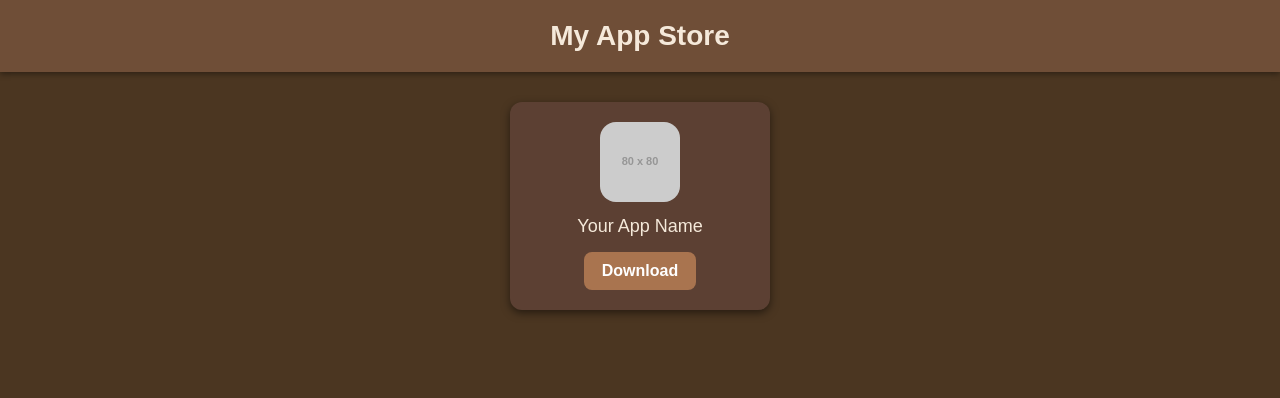
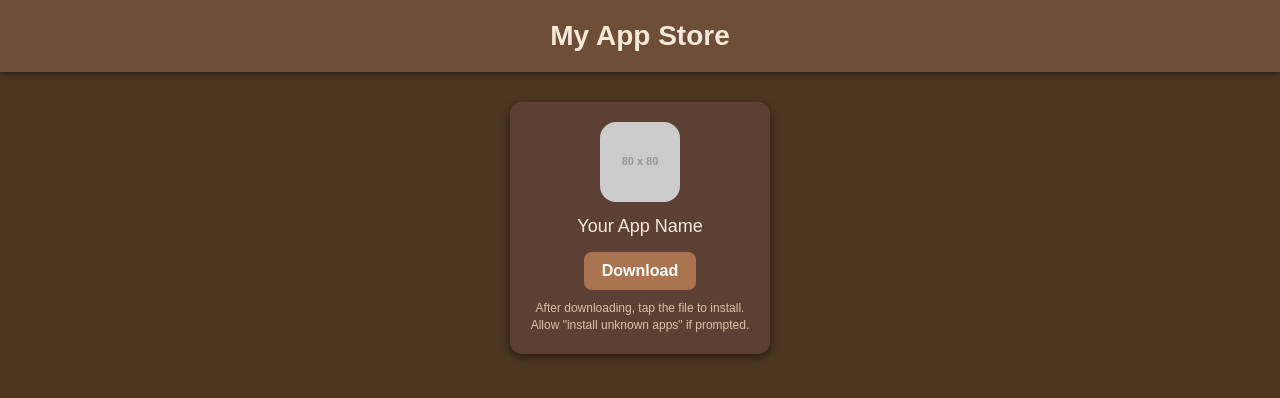
Before and after one commit to emalawi/app-store, a plain HTML site: page index.html in a window 1280 px wide. Drawn offline with Linux system fonts and the light colour scheme; placeholder pictures from the web are drawn by us.

Commit message:
Add install instructions

```diff
--- a/index.html
+++ b/index.html
@@ -58,6 +58,12 @@
   .download-btn:active {
     background-color: #8a5d3b;
   }
+  .install-note {
+    margin-top: 10px;
+    font-size: 12px;
+    color: #d8c3a5;
+    line-height: 1.4;
+  }
 </style>
 </head>
 <body>
@@ -70,6 +76,7 @@
     <img src="https://via.placeholder.com/80" alt="App Icon">
     <div class="app-name">Your App Name</div>
     <a class="download-btn" href="https://huggingface.co/datasets/Emalawi19/app-store-files/resolve/main/yourapp.apk" download>Download</a>
+    <div class="install-note">After downloading, tap the file to install. Allow "install unknown apps" if prompted.</div>
   </div>
 
 </div>
```
